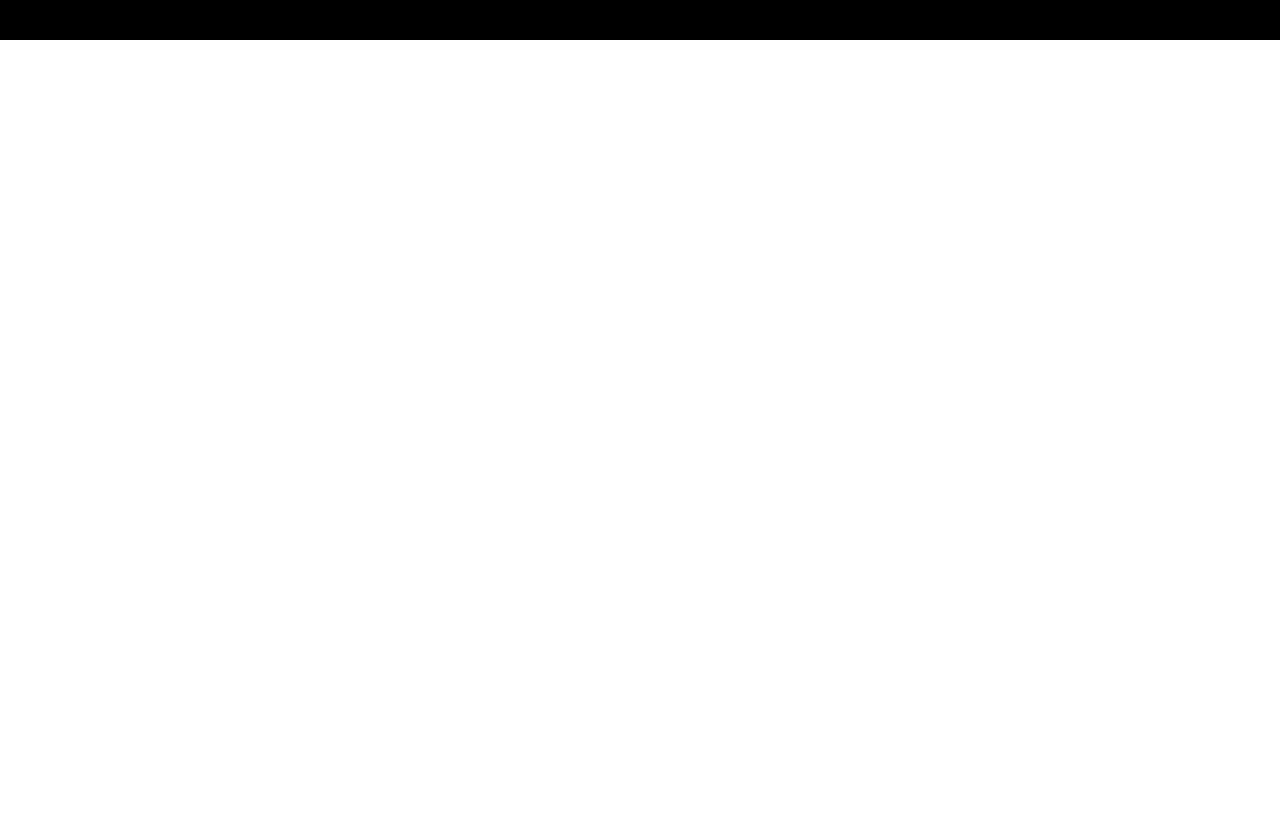
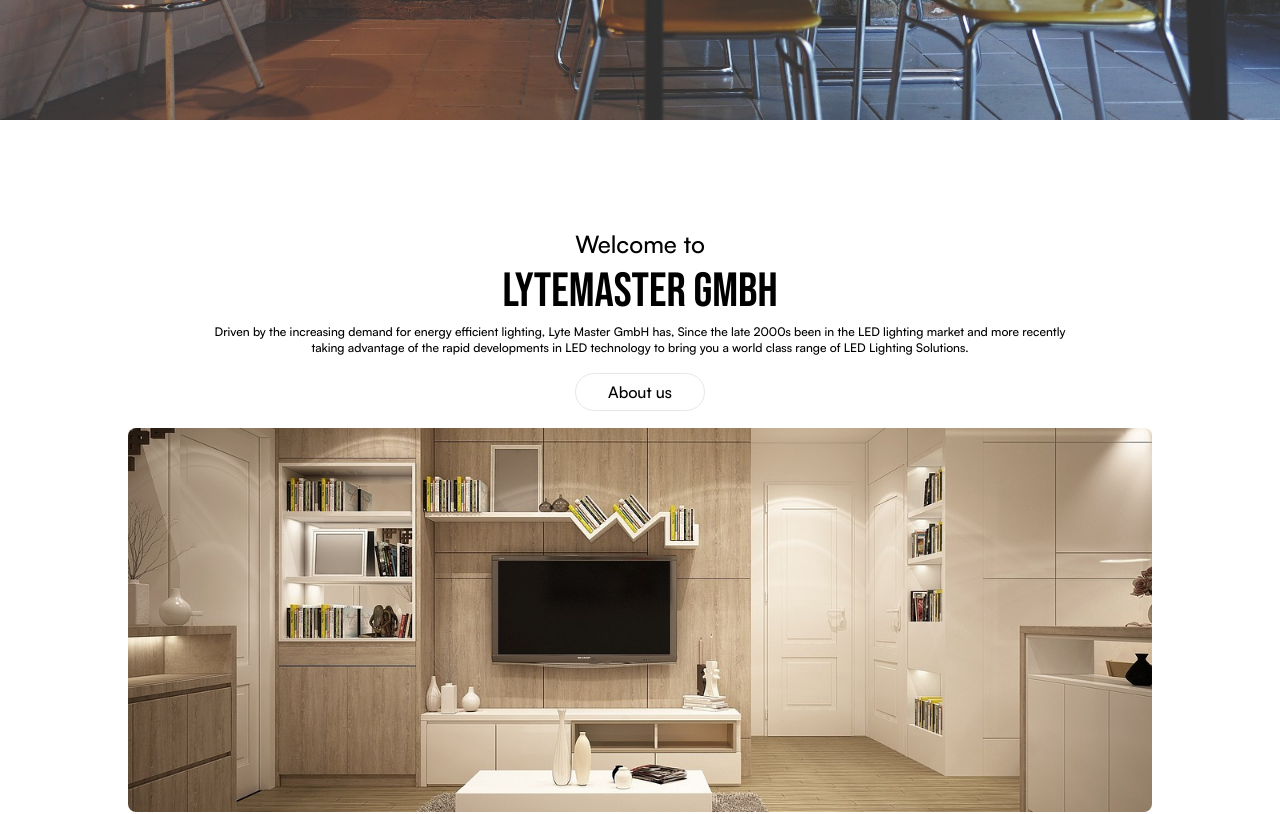
Before and after one commit to goutham-shankar/lytemaster, a Next.js app: page / in a window 1280 px wide. Shown: the part 760-1574 px from the top of the page. Before the commit the page ends 800 px from the top, so only its background shows below. Built offline with nearby package versions, Linux system fonts and the light colour scheme.

Commit message:
update: completed UI for GMBH section

```diff
--- a/src/app/page.jsx
+++ b/src/app/page.jsx
@@ -1,5 +1,6 @@
 import Image from "next/image";
 import Link from "next/link";
+import gmbhPlaceholder from "@assets/landing/gmbh-placeholder.jpeg";
 const CtaButton = ({ name, href }) => {
   return (
     <button>
@@ -11,9 +12,10 @@ const CtaButton = ({ name, href }) => {
 };
 
 // TODO: Update hero placeholder image with a background video
+// Hero section
 const Hero = () => {
   return (
-    <section className="flex-1 flex flex-col justify-center items-center gap-4 bg-[url('../assets/landing/hero-placeholder.jpeg')] bg-cover bg-center text-white">
+    <section className="h-screen flex flex-col justify-center items-center gap-4 bg-[url('../assets/landing/hero-placeholder.jpeg')] bg-cover bg-center text-white">
       <h1 className="w-2/3 text-5xl font-bebasNeue uppercase text-center">
         World class range of lighting solutions
       </h1>
@@ -22,10 +24,38 @@ const Hero = () => {
   );
 };
 
+// LyteMaster GMBH section
+// TODO: Update LyteMaster GMBH placeholder image with a video
+const LyteMasterGmbh = () => {
+  return (
+    <section className="h-screen flex flex-col justify-center items-center gap-6 bg-white text-black">
+      <div className="w-2/3 flex flex-col items-center gap-2">
+        <h2 className="text-center text-2xl ">Welcome to</h2>
+        <h1 className="text-5xl font-bebasNeue uppercase text-center">
+          LyteMaster GMBH
+        </h1>
+        <p className="text-xs text-center">
+          Driven by the increasing demand for energy efficient lighting, Lyte
+          Master GmbH has, Since the late 2000s been in the LED lighting market
+          and more recently taking advantage of the rapid developments in LED
+          technology to bring you a world class range of LED Lighting Solutions.
+        </p>
+      </div>
+      <CtaButton name="About us" href="#" />
+      <Image
+        src={gmbhPlaceholder}
+        alt="LyteMaster GMBH"
+        className="w-4/5 h-96 rounded-lg object-cover"
+      />
+    </section>
+  );
+};
+
 export default function Landing() {
   return (
     <>
       <Hero />
+      <LyteMasterGmbh />
     </>
   );
 }
```
